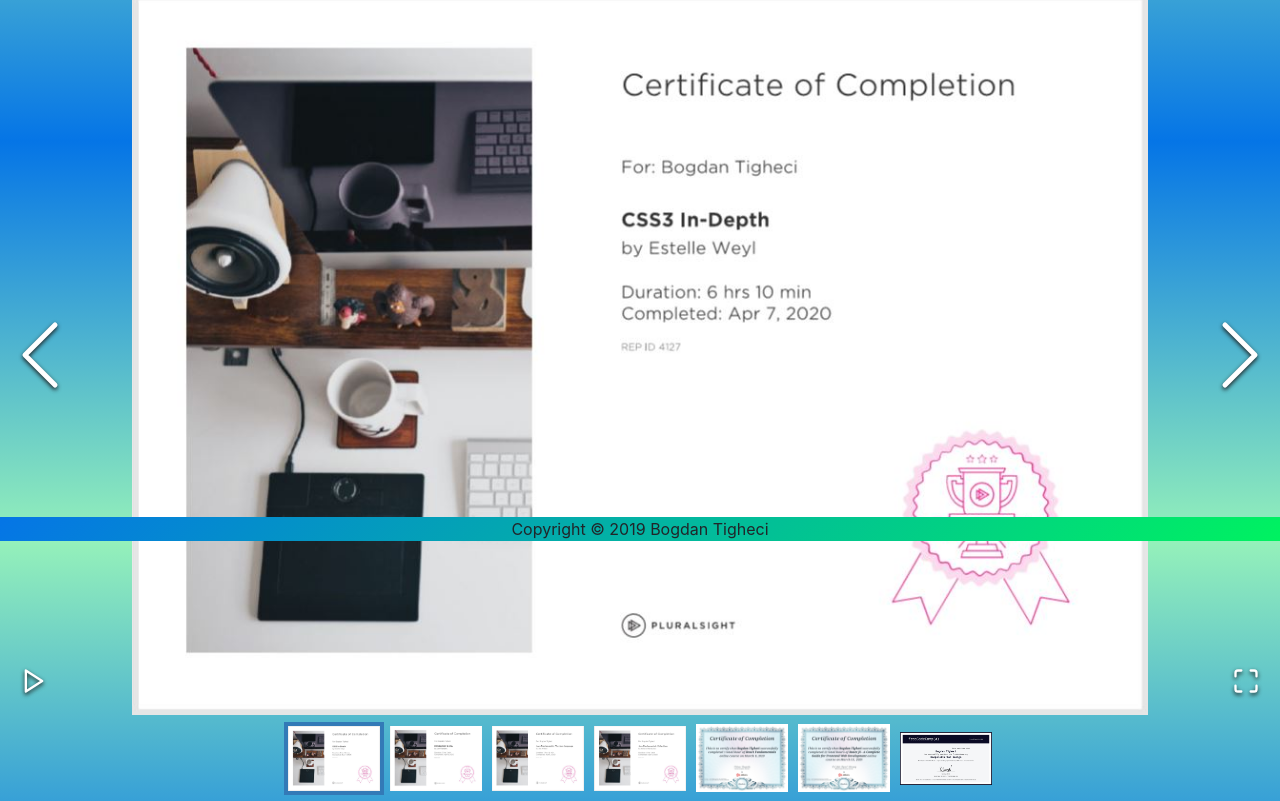
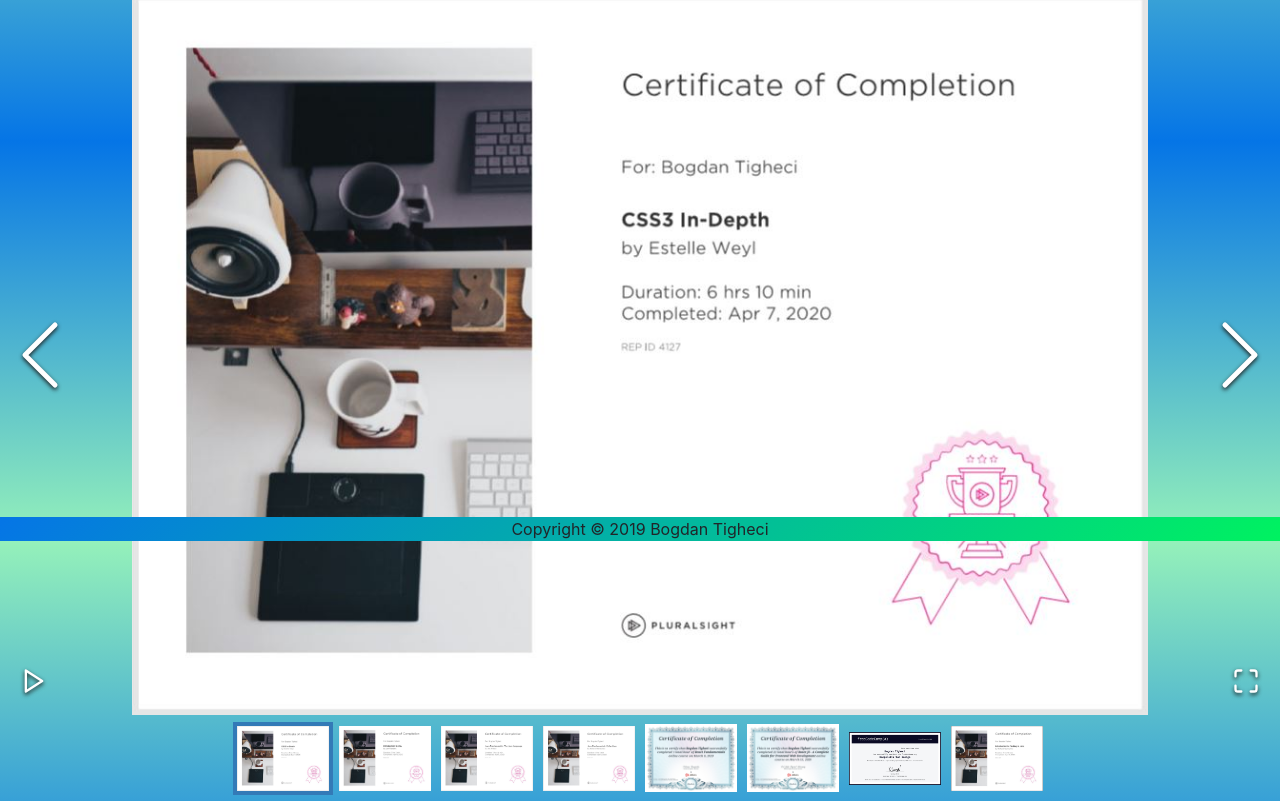
Before and after one commit to bogdantigheci/portfolio, a React (Create React App) app: page /certificates in a window 1280 px wide. Shown: the part 259-1060 px from the top of the page. Built offline with nearby package versions, Linux system fonts and the light colour scheme.

Commit message:
added more cert

```diff
--- a/src/components/Certificates/Certificates.js
+++ b/src/components/Certificates/Certificates.js
@@ -32,6 +32,10 @@
     original: 'img/responsive_web_design.jpg',
     thumbnail: 'img/responsive_web_design.jpg',
   },
+  {
+    original: 'img/introduction_to_testing_in_java.jpg',
+    thumbnail: 'img/introduction_to_testing_in_java.jpg',
+  },
 ];
 const additionalClass = 'img_gal_cert';
 
```
Also changed, not shown: public/img/introduction_to_testing_in_java.JPG (added).
